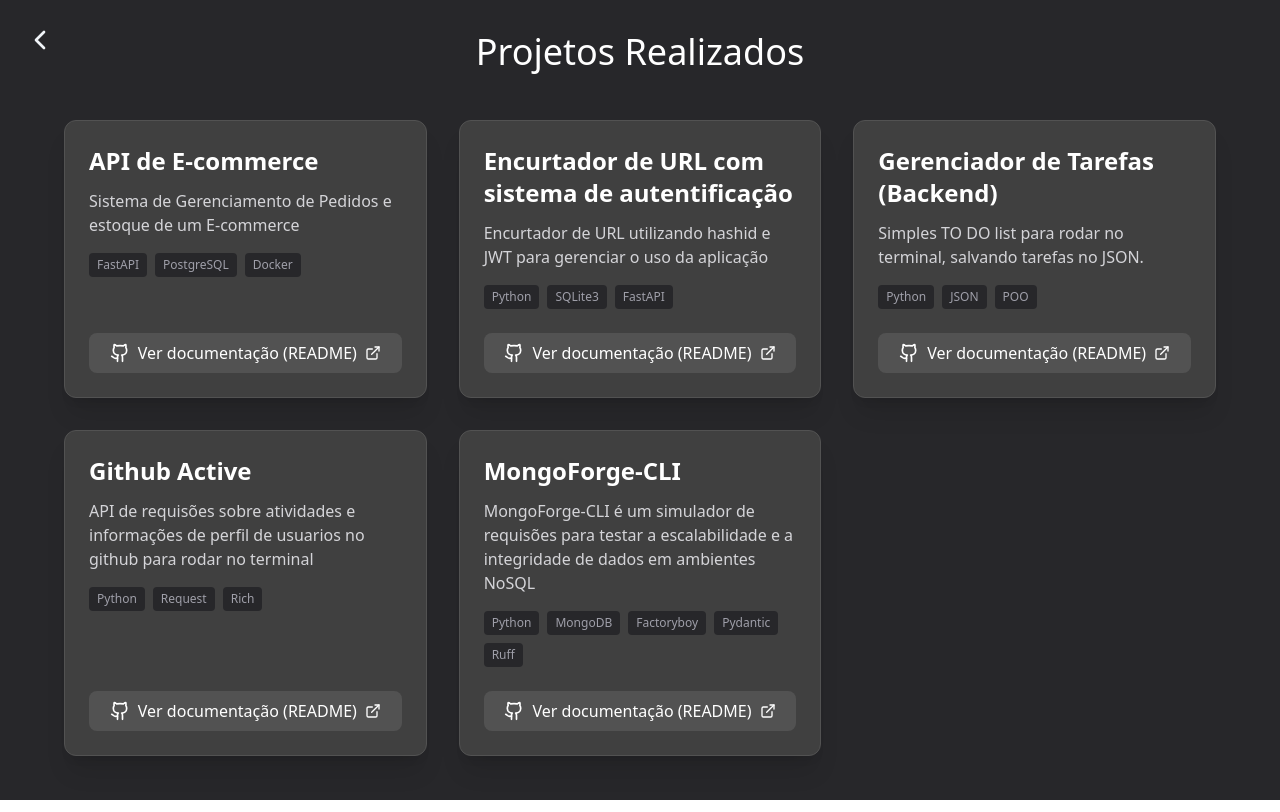
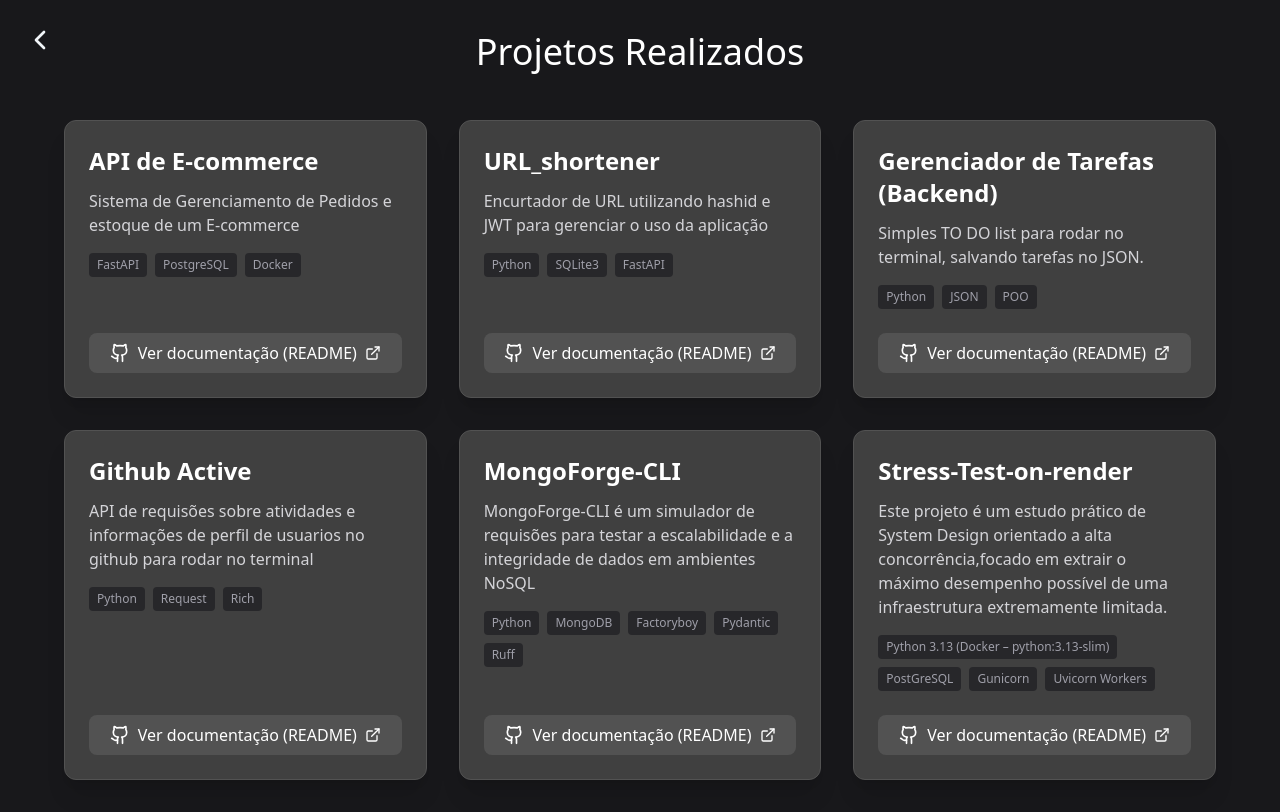
Before and after one commit to vitorhugo8899o-lgtm/Portifolio, a React (Vite) app: page /Projects in a window 1280 px wide. Built offline with nearby package versions, Linux system fonts and the light colour scheme.

Commit message:
feat: adicionando repositorio de teste de estresse aos projetos

```diff
--- a/src/Pages/Project.jsx
+++ b/src/Pages/Project.jsx
@@ -13,7 +13,7 @@ const Projects = () => {
             tech: ["FastAPI", "PostgreSQL", "Docker"]
         },
         {
-            titulo: "Encurtador de URL com sistema de autentificação",
+            titulo: "URL_shortener",
             descricao: "Encurtador de URL utilizando hashid e JWT para gerenciar o uso da aplicação",
             linkGithub: "https://github.com/vitorhugo8899o-lgtm/URL_shortener",
             tech: ["Python", "SQLite3", "FastAPI"]
@@ -35,11 +35,17 @@ const Projects = () => {
             descricao: "MongoForge-CLI é um simulador de requisões para testar a escalabilidade e a integridade de dados em ambientes NoSQL",
             linkGithub: "https://github.com/vitorhugo8899o-lgtm/MongoForge-CLI",
             tech: ["Python", "MongoDB", "Factoryboy", "Pydantic", "Ruff"]
+        },
+        {
+            titulo: "Stress-Test-on-render",
+            descricao: "Este projeto é um estudo prático de System Design orientado a alta concorrência,focado em extrair o máximo desempenho possível de uma infraestrutura extremamente limitada.",
+            linkGithub: "https://github.com/vitorhugo8899o-lgtm/Stress-Test-on-render",
+            tech: ["Python 3.13 (Docker – python:3.13-slim)", "PostGreSQL", "Gunicorn", "Uvicorn Workers"]
         }
     ];
 
     return (
-        <div className="w-full min-h-screen bg-zinc-800 p-8 flex flex-col items-center">
+        <div className="w-full min-h-screen bg-zinc-900 p-8 flex flex-col items-center">
             <button onClick={() => navigate(-1)} className="absolute left-6 top-6">
                 <ChevronLeftIcon className="text-slate-100 hover:text-slate-300 w-8 h-8" />
             </button>
```
